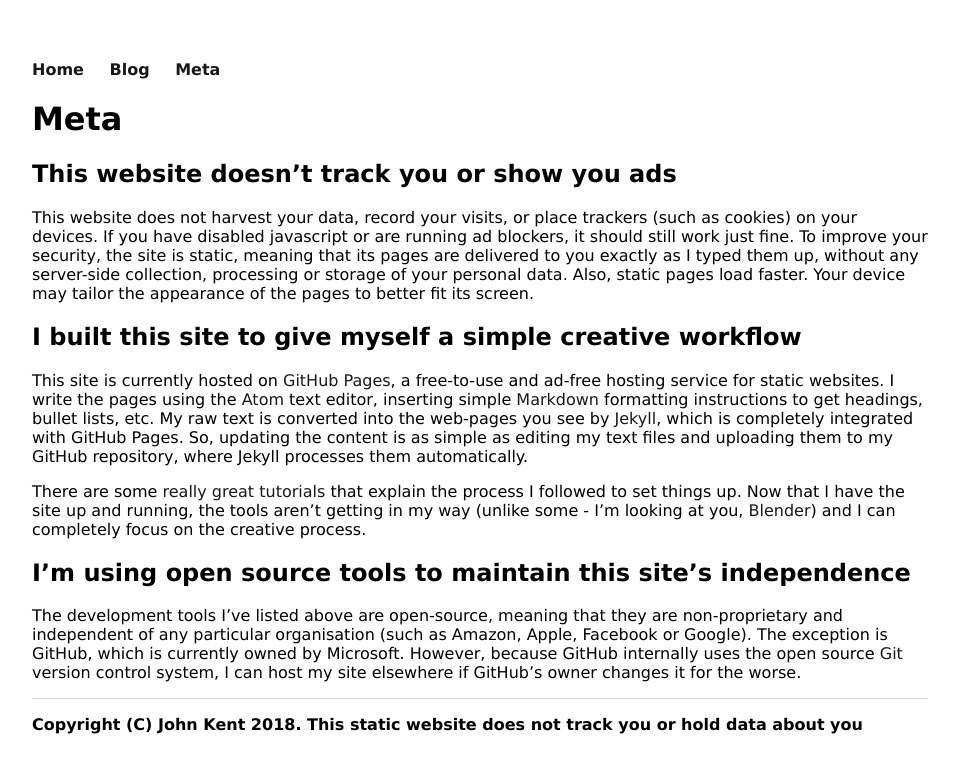
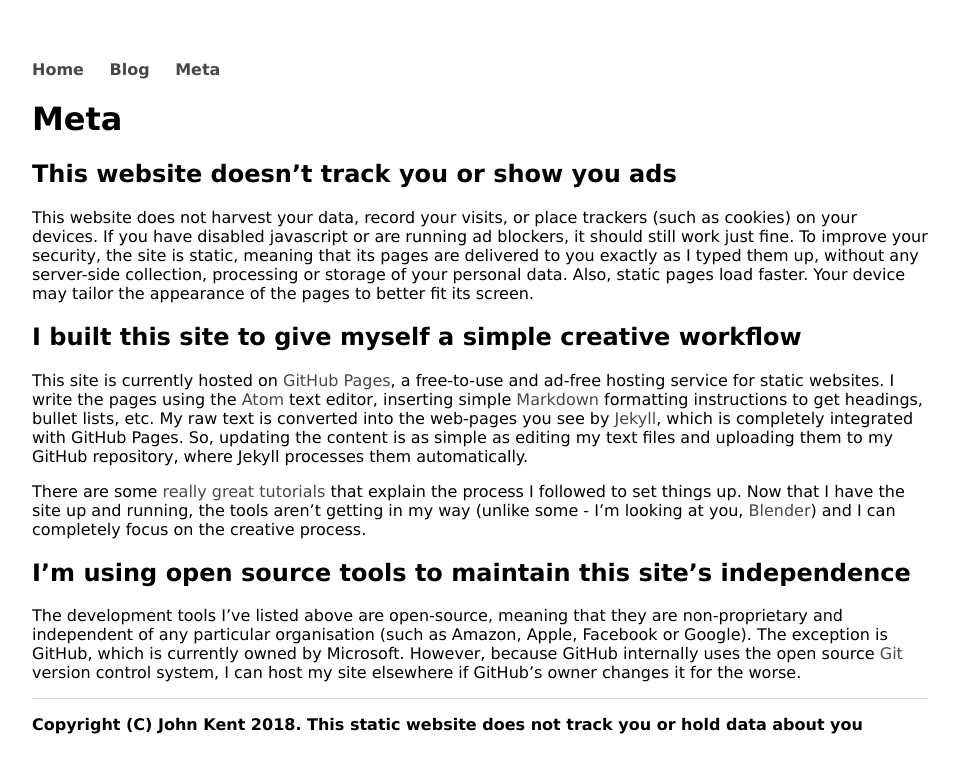
Before and after one commit to KineticLensman/KineticLensman.github.io, a Jekyll site: the page built from meta.md, in a window 1280 px wide. Shown: the top 773 px of the page, without its empty margins (160-1119 px from the left). Built offline with Jekyll 4.4.1, drawn with Linux system fonts in a browser that asks for light colours.

Commit message:
testing colours

```diff
--- a/css/main.css
+++ b/css/main.css
@@ -16,11 +16,11 @@ nav ul li, footer ul li {
 }
 a {
     text-decoration: none;
-    color: #1a1717 /* #777; */
+    color: #484848 /* #777; */
 }
 a:hover {
     text-decoration: underline;
-    color: #1c1212 /* nor prevously specified */
+    color: #202020 /* nor prevously specified */
 }
 li {
     /* added this one to zap a Times New Roman that was sneaking in from somewhere */
```
